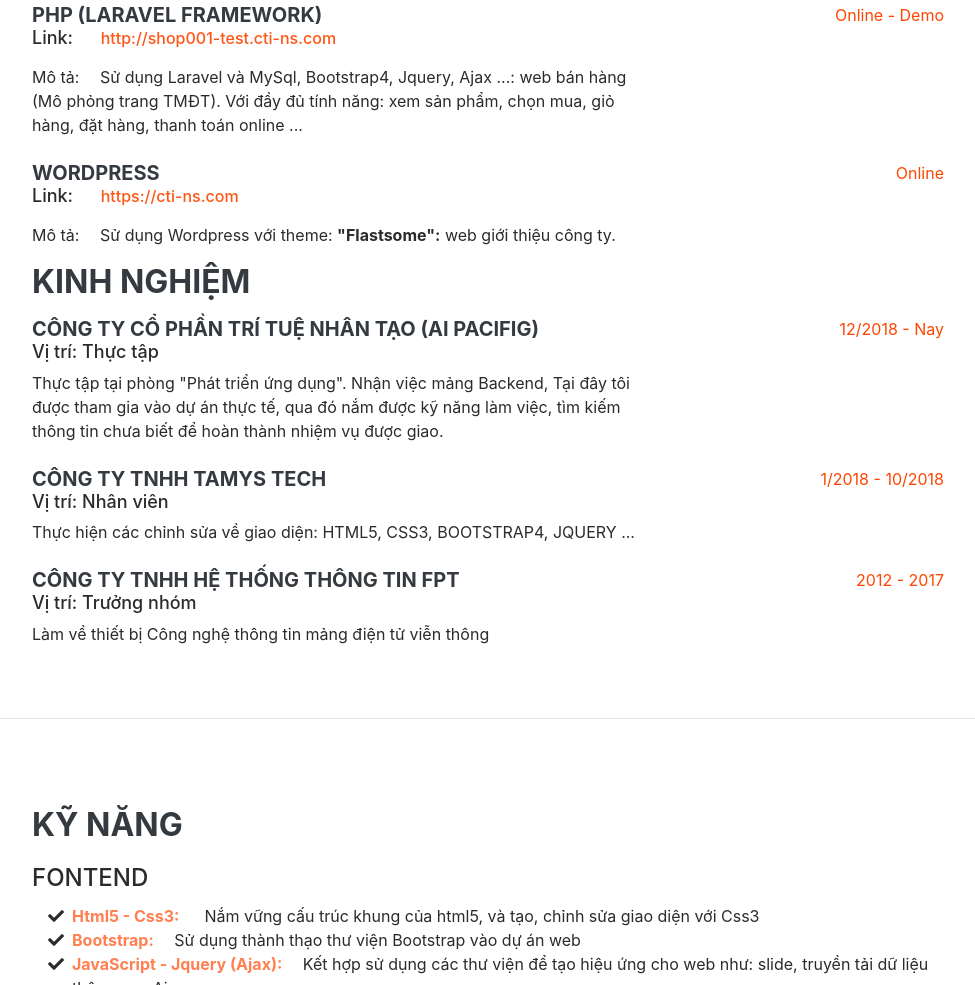
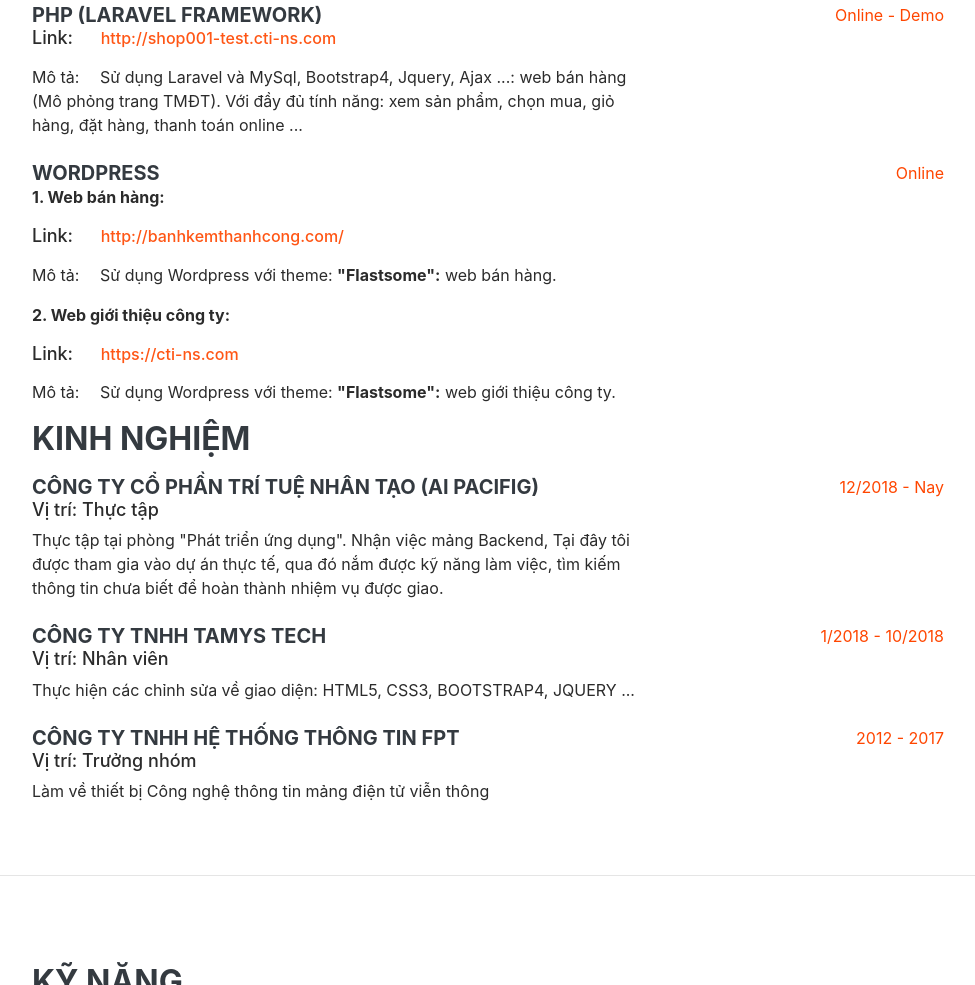
Before and after one commit to hieudvs/hieudvs.github.io, a plain HTML site: page index.html in a window 1280 px wide. Shown: the part 900-1885 px from the top of the page, without its empty margins (288-1263 px from the left). Drawn offline with Linux system fonts and the light colour scheme; a web font is replaced by a local one.

Commit message:
update new project demo

```diff
--- a/index.html
+++ b/index.html
@@ -106,9 +106,19 @@
             <div class="resume-item d-flex flex-column flex-md-row ">
                 <div class="resume-content mr-auto">
                   <h5 class="mb-0">Wordpress</h5>
-                  <div class="h5 mb-3">Link: &emsp; <a href="https://cti-ns.com/" target="blank"><span >https://cti-ns.com</span> </a></div>
-                  <p>Mô tả:&emsp; Sử dụng Wordpress với theme: <strong>"Flastsome":</strong>  web giới thiệu công ty.
-                  </p>
+                  <div class="project">
+                    <p style="font-weight:bold;">1. Web bán hàng:</p>
+                    <div class="h5 mb-3">Link: &emsp; <a href="http://banhkemthanhcong.com/" target="blank"><span >http://banhkemthanhcong.com/</span> </a></div>
+                    <p>Mô tả:&emsp; Sử dụng Wordpress với theme: <strong>"Flastsome":</strong>  web bán hàng.
+                    </p>
+                  </div>
+                  <div class="project">
+                      <p style="font-weight:bold;">2. Web giới thiệu công ty:</p>
+                    <div class="h5 mb-3">Link: &emsp; <a href="https://cti-ns.com/" target="blank"><span >https://cti-ns.com</span> </a></div>
+                    <p>Mô tả:&emsp; Sử dụng Wordpress với theme: <strong>"Flastsome":</strong>  web giới thiệu công ty.
+                    </p>
+                  </div>
+
                 </div>
                 <div class="resume-date text-md-right">
                   <span class="text-primary">Online</span>
```
